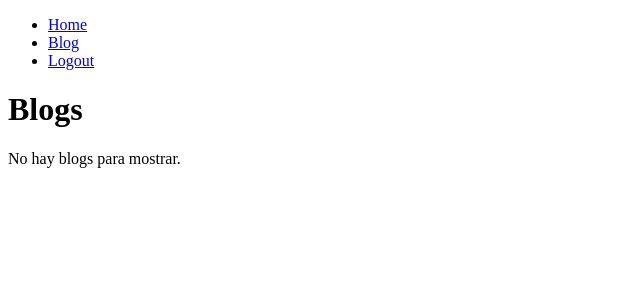
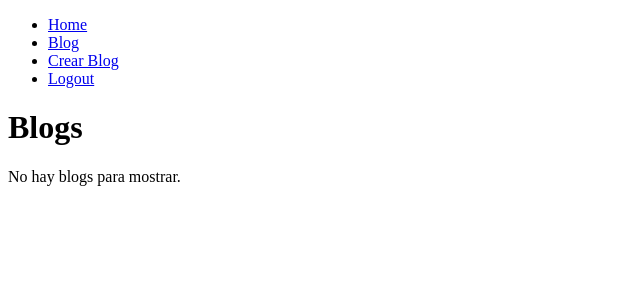
Before and after one commit to JHDEZ1108/PandemiaHDP, a Django app: page /blog/ in a window 1280 px wide. Shown: the top 300 px of the page, without its empty margins (0-640 px from the left). Run offline with Django 5.2, Linux system fonts and the light colour scheme; the visitor is signed in with stand-in values (Sample User, id 1); data that the repository does not hold is empty.

Commit message:
Agregando logica para actualizar blogs

```diff
--- a/PandemiaHDP/urls.py
+++ b/PandemiaHDP/urls.py
@@ -28,5 +28,7 @@ urlpatterns = [
     # Asegúrate de pasar 'blog_id' como parte de la URL para 'create_comment'
     path('blog/<int:blog_id>/createcomment/', views.create_comment, name='create_comment'),
     path('blog/<int:blog_id>/', views.blog_detail, name='blog_detail'),  # Detalles de un blog específico
-    path('blog/create/', views.create_blog, name='create_blog'),
+    path('blog/create/', views.create_or_update_blog, name='create_blog'),
+    path('blog/<int:blog_id>/update/', views.create_or_update_blog, name='update_blog'),
+
 ]
--- a/content/templates/base.html
+++ b/content/templates/base.html
@@ -15,6 +15,12 @@
         <a href="/blog">Blog</a>
       </li>
       {% if user.is_authenticated %}
+      <!-- Opción visible solo para superusuarios -->
+      {% if user.is_superuser %}
+      <li>
+        <a href="/blog/create/">Crear Blog</a>
+      </li>
+      {% endif %}
       <li>
         <a href="/logout">Logout</a>
       </li>
@@ -26,7 +32,6 @@
         <a href="/signin">Login</a>
       </li>
       {% endif %}
-
     </ul>
   </nav>
 
--- a/content/templates/blog.html
+++ b/content/templates/blog.html
@@ -1,4 +1,5 @@
 {% extends 'base.html' %}
+
 {% block content %}
   <div class="blog-list">
     <h1>Blogs</h1>
@@ -8,6 +9,10 @@
         <h2><a href="{% url 'blog_detail' blog_id=blog.id %}">{{ blog.title }}</a></h2>
         <h3>{{ blog.subtitle }}</h3>
         <p>Publicado el {{ blog.created|date:"d/m/Y" }} por {{ blog.user.username }}</p>
+        <!-- Botón de Editar visible solo para superusuarios -->
+        {% if request.user.is_superuser %}
+          <a href="{% url 'update_blog' blog_id=blog.id %}">Editar</a>
+        {% endif %}
       </div>
     {% empty %}
       <p>No hay blogs para mostrar.</p>
--- a/content/views.py
+++ b/content/views.py
@@ -83,20 +83,32 @@ def blog_detail(request, blog_id):
     comments = blog.comments.all()  # Utiliza el related_name para obtener todos los comentarios asociados
     return render(request, 'blog_detail.html', {'blog': blog, 'comments': comments})
 
-def create_blog(request):
-    if request.method == 'GET':
-        return render(request, 'create_blog.html', {
-            'form': BlogForm()  # Inicializa un formulario vacío
-        })
+def create_or_update_blog(request, blog_id=None):
+    template_name = 'create_blog.html'  # Plantilla predeterminada para crear un nuevo blog
+
+    if blog_id:
+        blog = get_object_or_404(Blog, pk=blog_id, user=request.user)  # Asegura que solo el autor pueda editar
+        template_name = 'update_blog.html'  # Cambia la plantilla para actualizar un blog existente
+        if request.method == 'POST':
+            form = BlogForm(request.POST, instance=blog)
+            if form.is_valid():
+                updated_blog = form.save()
+                return redirect('blog_detail', blog_id=updated_blog.id)
+        else:
+            form = BlogForm(instance=blog)
     else:
-        form = BlogForm(request.POST)
-        if form.is_valid():
-            new_blog = form.save(commit=False)
-            new_blog.user = request.user  # Asigna el usuario actual como el autor del blog
-            new_blog.save()
-            return redirect('blog_detail', blog_id=new_blog.id)  # Redirige a la vista detallada del nuevo blog
+        blog = None
+        if request.method == 'POST':
+            form = BlogForm(request.POST)
+            if form.is_valid():
+                new_blog = form.save(commit=False)
+                new_blog.user = request.user
+                new_blog.save()
+                return redirect('blog_detail', blog_id=new_blog.id)
         else:
-            return render(request, 'create_blog.html', {
-                'form': BlogForm(),  # Devuelve el formulario con errores
-                'error': 'Error al crear el blog'
-            })
+            form = BlogForm()
+
+    return render(request, template_name, {
+        'form': form,
+        'blog': blog  # Pasar el blog al contexto puede ser útil
+    })
```
Also changed, not shown: content/templates/update_blog.html (added, +20 -0 lines).
